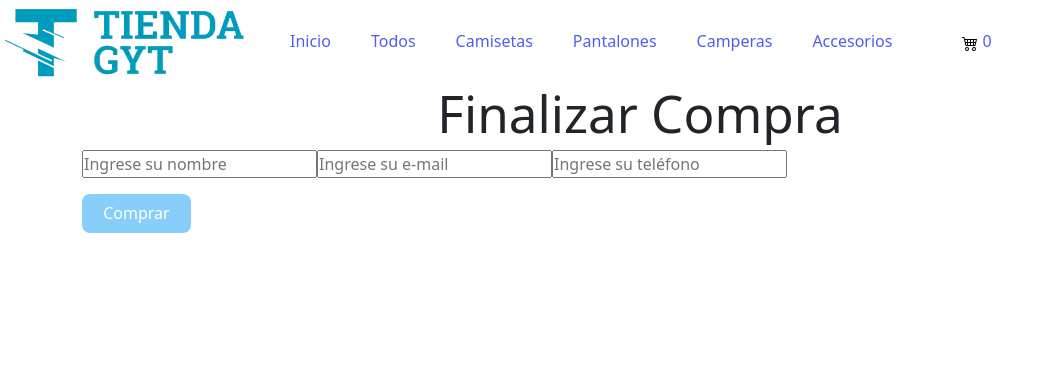
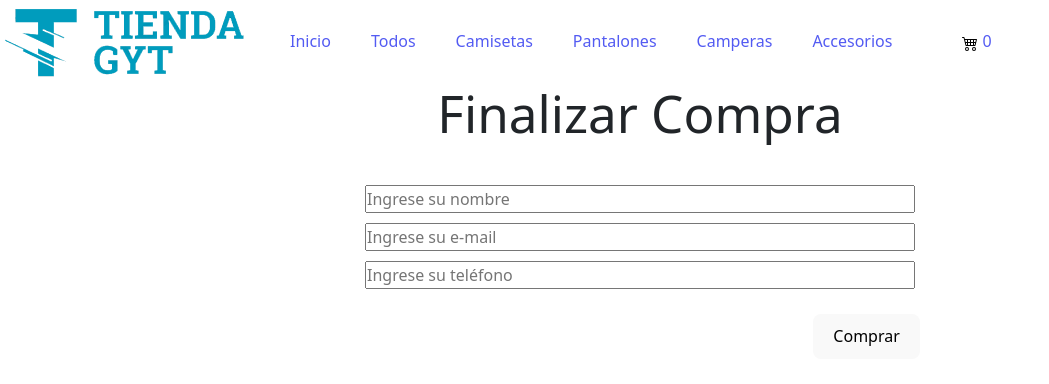
Before and after one commit to alecobos/ProyectoFinalReact-Cobos, a React (Vite) app: page /finalizarcompra in a window 1280 px wide. Shown: the top 384 px of the page, without its empty margins (0-1049 px from the left). Built offline with nearby package versions, Linux system fonts and the light colour scheme.

Commit message:
se corrigen estilos y se agrega un readme

```diff
--- a/src/componentes/Carrito/Carrito.css
+++ b/src/componentes/Carrito/Carrito.css
@@ -15,7 +15,7 @@
 
 }
 
-.btn-borrar {
+.btn-borrar, .btn-finalizar {
     background-color: lightskyblue;
     color: white;
     font-size: smaller;
@@ -30,12 +30,19 @@
     display: block;
     margin-right: auto;
     margin-left: auto;
+    height: 3rem;
+    padding: 0.6em 1.2em;
+    font-weight: 500;
+    font-family: inherit;
+    transition: border-color 0.25s;
+
 }
 
-.btn-borrar:hover {
+.btn-borrar:hover, .btn-finalizar:hover {
     background-color: white;
     color: black;
     border-color: lightskyblue;
+
 }
 
 .final-compra {
--- a/src/componentes/Carrito/Carrito.jsx
+++ b/src/componentes/Carrito/Carrito.jsx
@@ -33,7 +33,7 @@ const Carrito = () => {
                 <div className='final-compra'>
                     <h2>Precio total $ {totalCarrito()}</h2>
                     <button onClick={handleVaciar}>Vaciar carrito</button>
-                    <Link to="/finalizarcompra">Finalizar Compra</Link>
+                    <Link to="/finalizarcompra" className='btn-finalizar'>COMPRAR</Link>
                 </div>
                 :
 
--- /dev/null
+++ b/src/componentes/FinalizarCompra/FinalizarCompra.css
@@ -0,0 +1,23 @@
+.container{
+    display: flex;
+    flex-direction: column;
+    align-items: center;
+}
+
+.container-form {
+    display: flex;
+    flex-direction: column;
+    padding: 20px;
+    width: 600px;
+    margin: 10px;
+
+    .btn-enviar {
+        max-width: fit-content;
+        margin-top: 20px;
+        margin-left: auto;
+    }
+}
+
+.input{
+    margin: 5px;
+}
--- a/src/componentes/FinalizarCompra/FinalizarCompra.jsx
+++ b/src/componentes/FinalizarCompra/FinalizarCompra.jsx
@@ -5,6 +5,7 @@ import { useForm } from 'react-hook-form';
 import { collection, addDoc } from 'firebase/firestore';
 import { db } from "../../baseDatos/config";
 import Swal from 'sweetalert2';
+import './FinalizarCompra.css'
 
 const FinalizarCompra = () => {
 
@@ -44,13 +45,13 @@ const FinalizarCompra = () => {
 
     <div className="container">
         <h1>Finalizar Compra</h1>
-        <form onSubmit={handleSubmit(comprar)}>
+        <form onSubmit={handleSubmit(comprar)}  className="container-form">
 
-            <input type="text" placeholder="Ingrese su nombre" {...register("nombre")} />
-            <input type="email" placeholder="Ingrese su e-mail" {...register("email")} />
-            <input type="phone" placeholder="Ingrese su teléfono" {...register("telefono")} />
+            <input type="text" placeholder="Ingrese su nombre" {...register("nombre")} className='input' />
+            <input type="email" placeholder="Ingrese su e-mail" {...register("email")} className='input' />
+            <input type="phone" placeholder="Ingrese su teléfono" {...register("telefono")} className='input' />
 
-            <button className="enviar" type="submit">Comprar</button>
+            <button className="btn-enviar" type="submit">Comprar</button>
 
         </form>
     </div>
--- a/src/index.css
+++ b/src/index.css
@@ -18,6 +18,7 @@ a {
   color: #535bf2;
   text-decoration: inherit;
   transition: .2s;
+  justify-content: center;
 }
 a:hover {
   color: lightskyblue;
```
Also changed, not shown: src/componentes/ItemList/ItemList.jsx (+0 -18 lines), src/componentes/cargarItems.js (deleted, +0 -26 lines), src/context/CartContext.jsx (+2 -8 lines), 1 other file (tests, documents, lock files or other folders).
